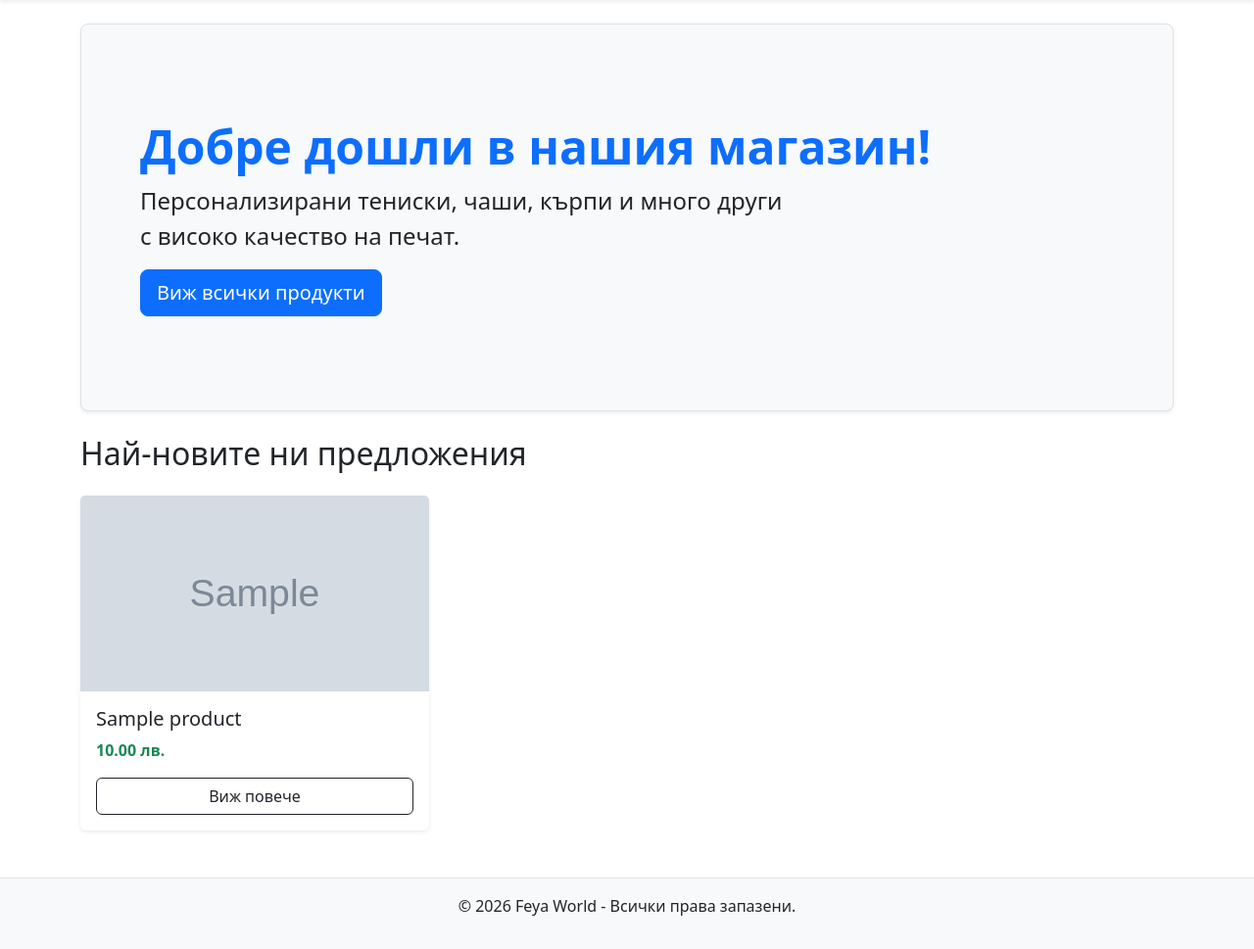
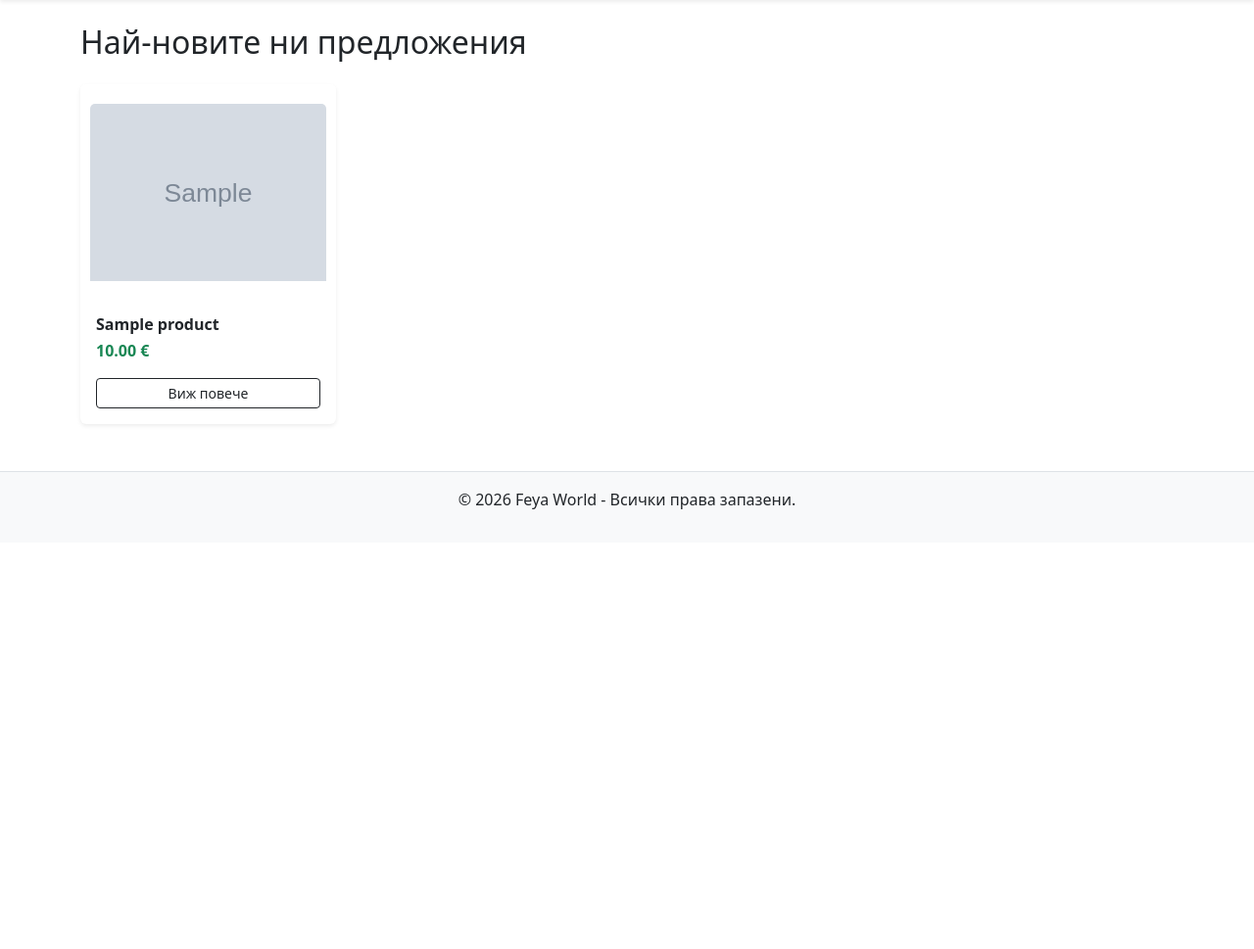
Before and after one commit to ferdi7o/Feya_world, a Django app: page / in a window 1280 px wide. Shown: the part 56-1025 px from the top of the page at 98% size. After the commit the page ends 576 px from the top, so only its background shows below. Run offline with Django 5.2, Linux system fonts and the light colour scheme; tables that the repository leaves empty hold one stand-in row (values such as "Sample post"); grey boxes marked "Sample" are stand-in pictures.

Commit message:
fix/login error, products icons resized

```diff
--- a/feya_world/settings.py
+++ b/feya_world/settings.py
@@ -129,3 +129,8 @@ AUTH_USER_MODEL = 'users.User'
 
 MEDIA_URL = '/media/'
 MEDIA_ROOT = BASE_DIR / 'media'
+
+
+LOGIN_REDIRECT_URL = 'home'
+LOGIN_URL = 'login'
+LOGOUT_REDIRECT_URL = 'home'
--- a/templates/pages/home.html
+++ b/templates/pages/home.html
@@ -3,28 +3,44 @@
 {% block title %}Начало - Печатница за Тениски{% endblock %}
 
 {% block content %}
-<div class="p-5 mb-4 bg-light rounded-3 shadow-sm border">
-    <div class="container-fluid py-5">
-        <h1 class="display-5 fw-bold text-primary">Добре дошли в нашия магазин!</h1>
-        <p class="col-md-8 fs-4">Персонализирани тениски, чаши, кърпи и много други с високо качество на печат.</p>
-        <a href="{% url 'product_list' %}" class="btn btn-primary btn-lg">Виж всички продукти</a>
-    </div>
-</div>
 
 <h2 class="mb-4">Най-новите ни предложения</h2>
-<div class="row row-cols-1 row-cols-md-3 g-4">
+<div class="row row-cols-1 row-cols-sm-2 row-cols-md-4 g-4">
     {% for product in latest_products %}
     <div class="col">
-        <div class="card h-100 shadow-sm border-0">
-            {% with product.images.first as main_img %}
-                {% if main_img %}
-                    <img src="{{ main_img.image.url }}" class="card-img-top" style="height: 200px; object-fit: cover;">
-                {% endif %}
-            {% endwith %}
-            <div class="card-body">
-                <h5 class="card-title">{{ product.title }}</h5>
-                <p class="card-text text-success fw-bold">{{ product.price }} лв.</p>
-                <a href="{% url 'product_detail' product.pk %}" class="btn btn-outline-dark w-100">Виж повече</a>
+        <div class="card h-100 shadow-sm border-0 overflow-hidden">
+
+            <a href="{% url 'product_detail' product.pk %}" class="text-decoration-none">
+                <div style="height: 220px; background-color: #ffffff; display: flex; align-items: center; justify-content: center; padding: 10px;">
+                    {% with product.images.first as main_img %}
+                        {% if main_img %}
+                            <img src="{{ main_img.image.url }}"
+                                 class="card-img-top"
+                                 alt="{{ product.title }}"
+                                 style="max-height: 100%; max-width: 100%; width: auto; height: auto; object-fit: contain;">
+                        {% else %}
+                            <div class="text-center">
+                                <i class="bi bi-image text-muted" style="font-size: 2rem;"></i>
+                                <p class="text-muted small m-0">Няма снимка</p>
+                            </div>
+                        {% endif %}
+                    {% endwith %}
+                </div>
+            </a>
+
+            <div class="card-body d-flex flex-column">
+                <h5 class="card-title h6 text-dark fw-bold mb-1">
+                    <a href="{% url 'product_detail' product.pk %}" class="text-decoration-none text-dark">
+                        {{ product.title }}
+                    </a>
+                </h5>
+                <p class="card-text text-success fw-bold mb-3">{{ product.price }} €</p>
+
+                <div class="mt-auto">
+                    <a href="{% url 'product_detail' product.pk %}" class="btn btn-outline-dark w-100 btn-sm">
+                        Виж повече
+                    </a>
+                </div>
             </div>
         </div>
     </div>
```
Also changed, not shown: templates/products/product_list.html (+27 -14 lines), media/products/baski2.png (added), media/products/duz_kupa.jpg (added), media/products/kupa_ay_yildiz.png (added).
